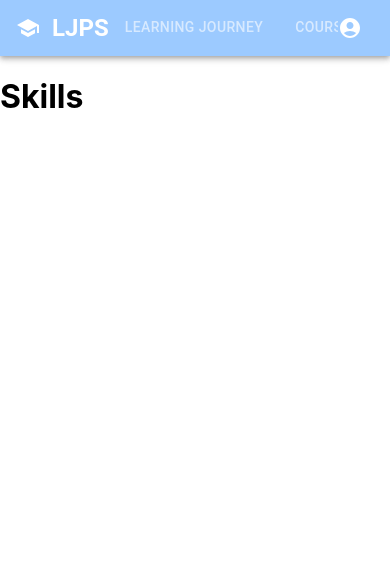
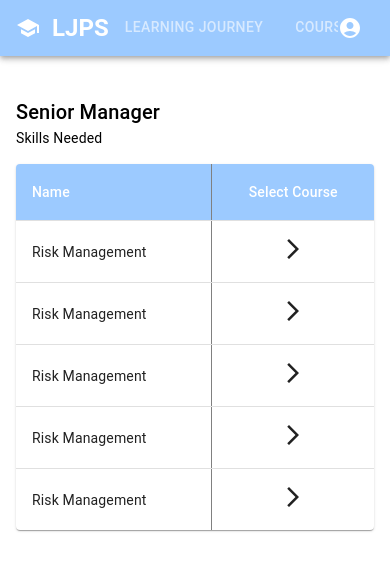
Before and after one commit to huilynt/LJMS, a React (Create React App) app: page /Skills in a window 390 px wide. Shown: the top 570 px of the page. Built offline with nearby package versions, Linux system fonts and the light colour scheme.

Commit message:
Added responsive table for the skills for role

```diff
--- a/src/pages/Skills.js
+++ b/src/pages/Skills.js
@@ -1,7 +1,78 @@
 import React from "react";
+import Container from '@mui/material/Container';
+import { styled } from '@mui/material/styles';
+import Table from '@mui/material/Table';
+import TableBody from '@mui/material/TableBody';
+import TableCell, { tableCellClasses } from '@mui/material/TableCell';
+import TableContainer from '@mui/material/TableContainer';
+import TableHead from '@mui/material/TableHead';
+import TableRow from '@mui/material/TableRow';
+import Paper from '@mui/material/Paper';
+import ArrowForwardIosIcon from '@mui/icons-material/ArrowForwardIos';
+import Box from '@mui/material/Box';
 
 
+const StyledTableCell = styled(TableCell)(({ theme }) => ({
+    [`&.${tableCellClasses.head}`]: {
+        backgroundColor: "#9CCAFF",
+        color: theme.palette.common.white
+
+    },
+    [`&.${tableCellClasses.body}`]: {
+        fontSize: 14,
+    },
+    borderLeft: 0,
+    borderRight:'0.5px solid grey',
+
+    '&:last-child': {
+        borderRight: 0,
+    },
+
+}));
+
+const StyledTableRow = styled(TableRow)(({ theme }) => ({
+    '&:last-child td, &:last-child th': {
+        borderBottom: 0,
+    },
+}));
+
+
+const rows = [
+    {'code':1,'name':'Risk Management','desc':'Risk Management is about the risk.'},
+    {'code':2,'name':'Risk Management','desc':'Risk Management is about the risk.'},
+    {'code':3,'name':'Risk Management','desc':'Risk Management is about the risk.'},
+    {'code':4,'name':'Risk Management','desc':'Risk Management is about the risk.'},
+    {'code':5,'name':'Risk Management','desc':'Risk Management is about the risk.'}
+]
+
 export default function Skills() {
-    return <h1>Skills</h1>;
+    return (
+        <Container sx={{mt:5}}>
+            <Box sx={{ typography: { xs: 'h6', md:'h4'}}}>Senior Manager</Box>
+            <Box sx={{ typography: { xs: 'body2', md:'h6'}}}>Skills Needed</Box>
 
+            <TableContainer component={Paper} sx={{marginTop:2}}>
+                <Table sx={{minWidth: 200}}>
+                    <TableHead>
+                        <TableRow>
+                            <StyledTableCell sx={{ display: { xs: 'none', md: 'table-cell' } }}>Code No</StyledTableCell>
+                            <StyledTableCell>Name</StyledTableCell>
+                            <StyledTableCell sx={{ display: { xs: 'none', md: 'table-cell' } }}>Description</StyledTableCell>
+                            <StyledTableCell align='center'>Select Course</StyledTableCell>
+                        </TableRow>
+                    </TableHead>
+                    <TableBody>
+                        {rows.map((row) => (
+                            <StyledTableRow key={row.name}>
+                                <StyledTableCell sx={{ display: { xs: 'none', md: 'table-cell' } }}>{row.code}</StyledTableCell>
+                                <StyledTableCell>{row.name}</StyledTableCell>
+                                <StyledTableCell sx={{ display: { xs: 'none', md: 'table-cell' } }}>{row.desc}</StyledTableCell>
+                                <StyledTableCell align='center'><ArrowForwardIosIcon></ArrowForwardIosIcon></StyledTableCell>
+                            </StyledTableRow>
+                        ))}
+                    </TableBody>
+                </Table>
+            </TableContainer>
+        </Container>
+    )
 }
```
